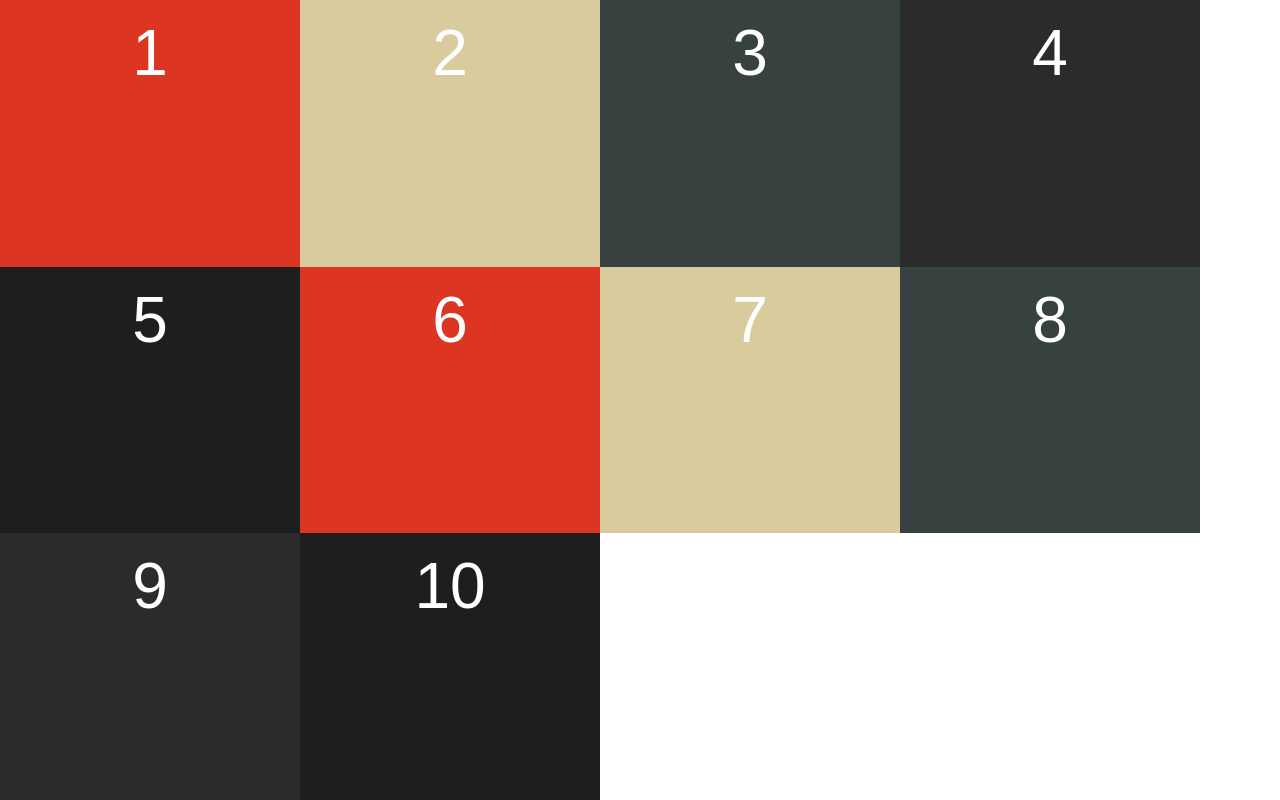
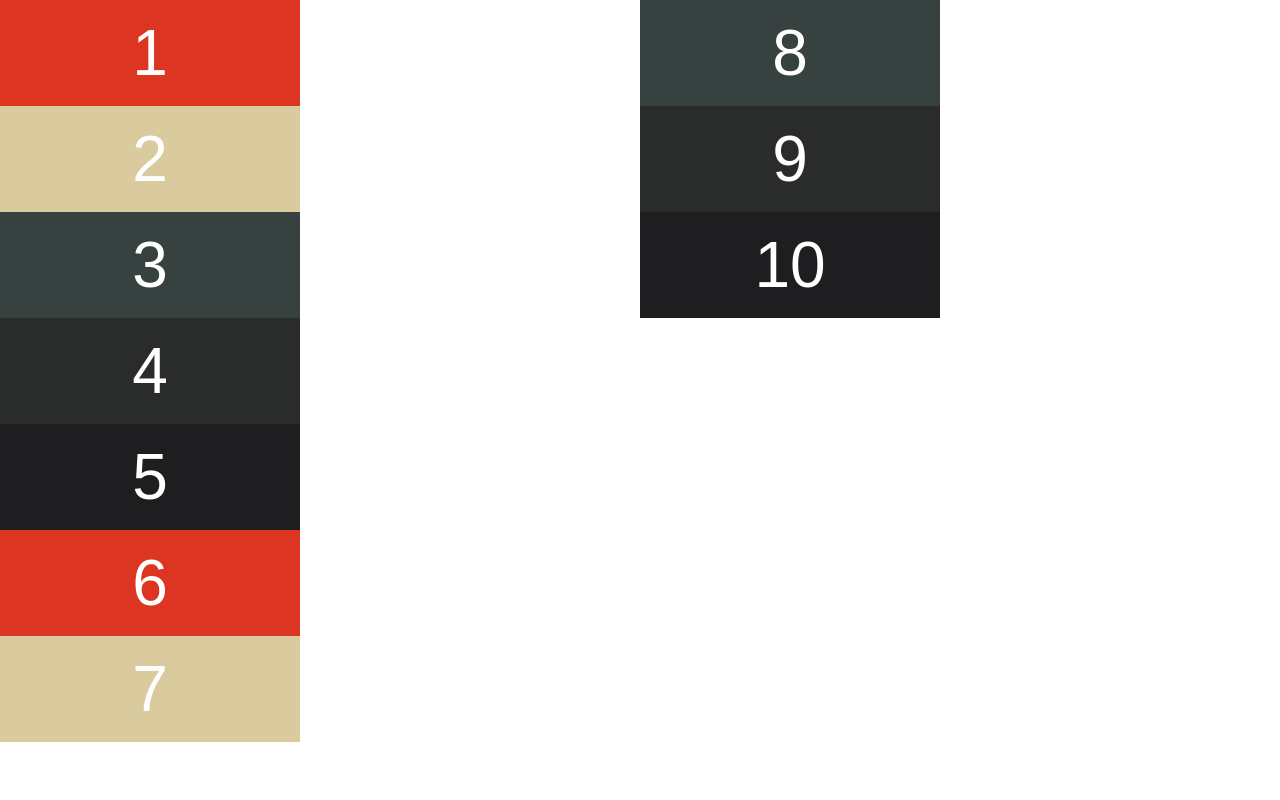
Before and after one commit to CSSclasses/_course-flexbox, a plain HTML site: page index.html in a window 1280 px wide. Drawn offline with Linux system fonts and the light colour scheme.

Commit message:
Remove styling

```diff
--- a/styles.css
+++ b/styles.css
@@ -57,48 +57,9 @@ body {
 .flex-item10 { background-color: #1E1E20; }
 
 .flex-container {
-  min-height: 100vh; /* viewport height*/
+  height: 100vh;
   /* We will start writing Flexbox in here */
   display: flex;
+  flex-direction: column;
   flex-wrap: wrap;
 }
-
-/*.axis {
-  background-color: goldenrod;
-  position: absolute;
-  z-index: 10;
-  color: goldenrod;
-}
-
-.axis--horizontal {
-  min-width: 100vw;
-  width: 100%;
-  height: 4px;
-  top: calc(50% - 4px);
-}
-
-.axis--horizontal::before {
-  content: 'MAIN AXIS';
-  left: 2rem;
-  position: absolute;
-  top: calc(50% + 2rem);
-}
-
-.axis--vertical {
-  min-height: 100vh;
-  height: 100%;
-  width: 4px;
-  left: calc(50% - 4px);
-  top: 0;
-}
-
-.axis--vertical::before {
-  content: 'CROSS AXIS';
-  left: calc(50% + -8rem);
-  position: absolute;
-  text-align: left;
-  top: 12rem;
-  transform: rotate(90deg);
-  width: 410px;
-}
-*/
```
